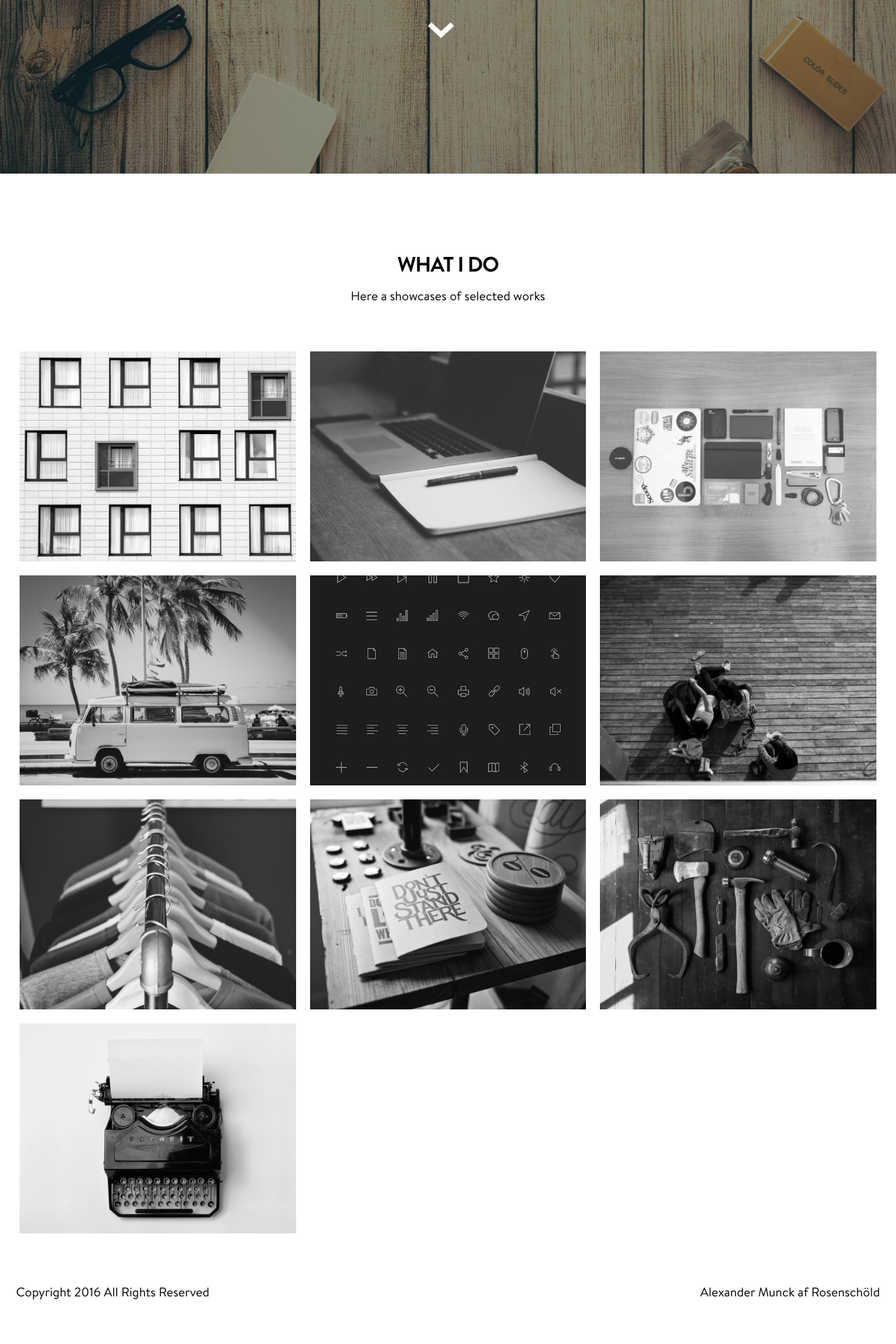
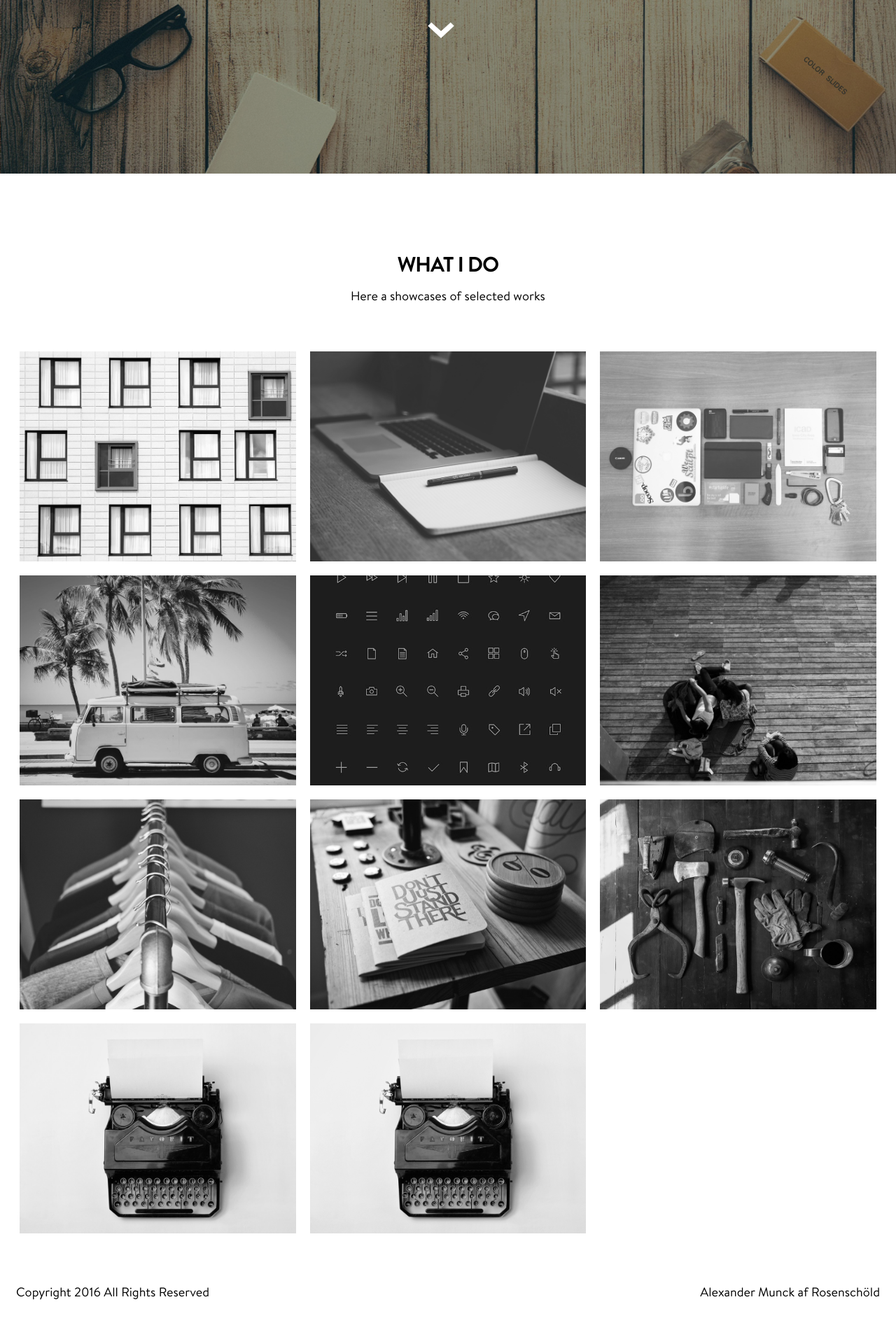
Before and after one commit to Muncken87/Jekyll-blog, a Jekyll site: the page built from index.html, in a window 1280 px wide. Shown: the part 652-2572 px from the top of the page at 70% size. Built offline with Jekyll 4.4.1, drawn with Linux system fonts in a browser that asks for light colours; comment, search, counter and statistics services are not loaded.

Commit message:
Updated '/_data/settings.yml' via CloudCannon

```diff
--- a/_data/settings.yml
+++ b/_data/settings.yml
@@ -27,3 +27,4 @@ work:
 - {name: Desktop, url: 'img/work/proj-8/books.jpg', project-area: 'Webdesign / UI'}
 - {name: Vacation, url: 'img/work/proj-9/tools.jpg', project-area: 'Webdesign / UI'}
 - {name: Icon Mania, url: 'img/work/proj-10/typewriter.jpg', project-area: 'Webdesign / UI'}
+- {name: Granit, url: 'img/work/proj-10/typewriter.jpg', project-area: 'LALA / UI'}
```
